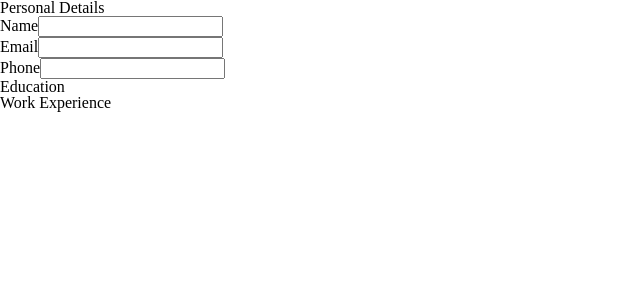
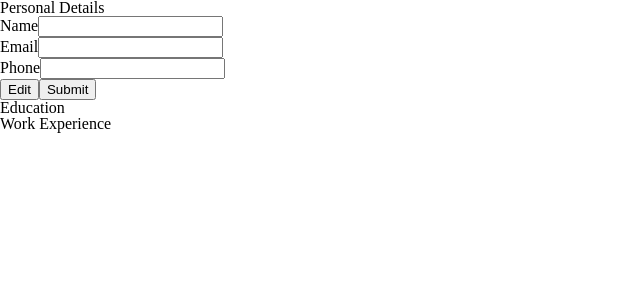
Before and after one commit to RoyalF4/odin-cv-application, a React (Vite) app: page / in a window 1280 px wide. Shown: the top 300 px of the page, without its empty margins (0-640 px from the left). Built offline with nearby package versions, Linux system fonts and the light colour scheme.

Commit message:
Add submit/edit buttons for EditPersonal
* Add App.css and hidden class styling
* Add p elements to display data on submit.

```diff
--- a/src/App.jsx
+++ b/src/App.jsx
@@ -1,5 +1,7 @@
 import Resume from './components/Resume';
 import EditSidebar from './components/EditSidebar';
+import './css/reset.css';
+import './css/App.css';
 
 function App() {
   return (
--- a/src/components/EditPersonal.jsx
+++ b/src/components/EditPersonal.jsx
@@ -15,6 +15,7 @@ function EditPersonal() {
             value={name}
             onChange={(e) => setName(e.target.value)}
           />
+          <p className="hidden">{name}</p>
         </label>
       </div>
       <div className="input-container">
@@ -26,6 +27,7 @@ function EditPersonal() {
             onChange={(e) => setEmail(e.target.value)}
           />
         </label>
+        <p className="hidden">{email}</p>
       </div>
       <div className="input-container">
         <label>
@@ -36,7 +38,10 @@ function EditPersonal() {
             onChange={(e) => setPhone(e.target.value)}
           />
         </label>
+        <p className="hidden">{phone}</p>
       </div>
+      <button type="button">Edit</button>
+      <button type="submit">Submit</button>
     </div>
   );
 }
--- /dev/null
+++ b/src/css/App.css
@@ -0,0 +1,3 @@
+.hidden {
+  display: none;
+}
```
